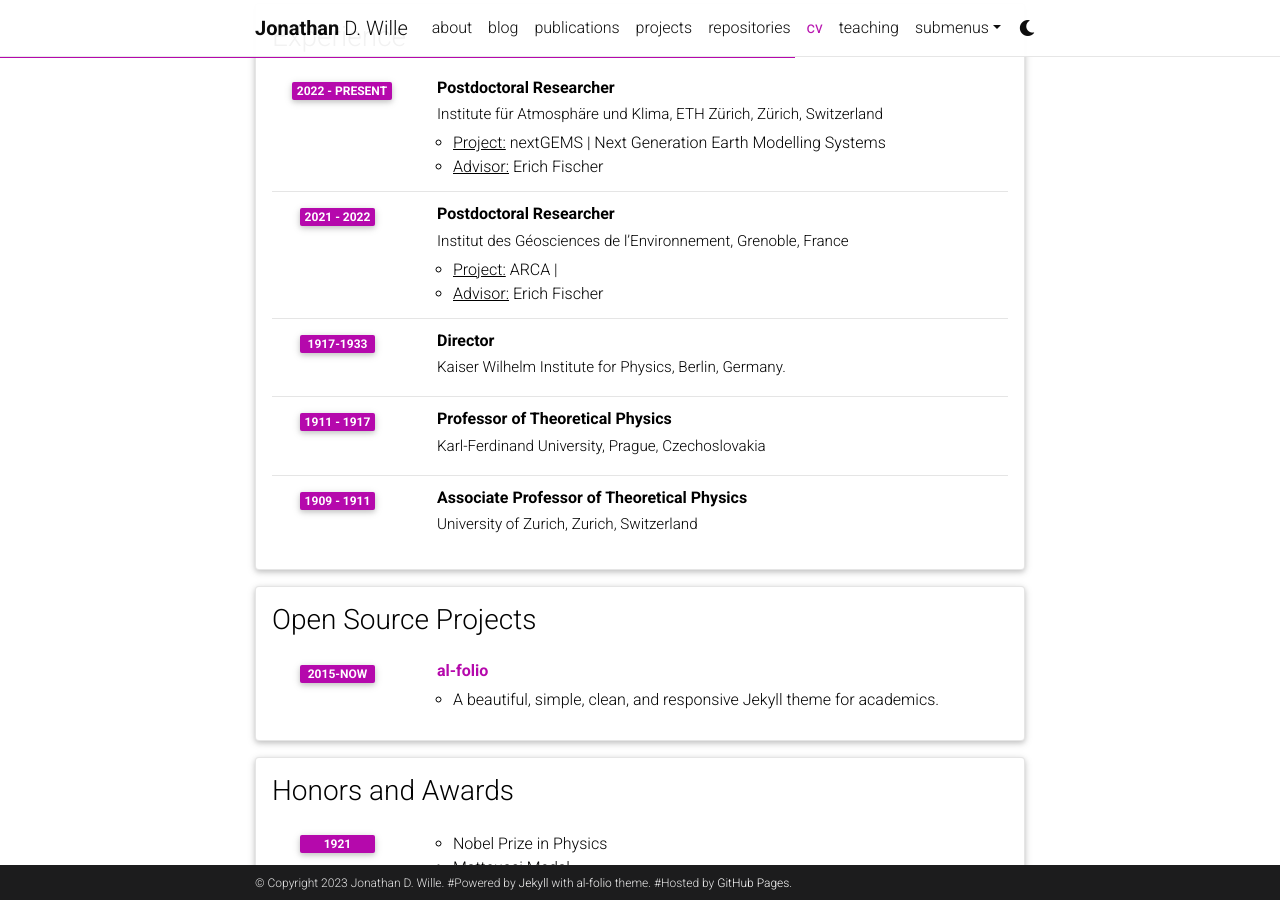
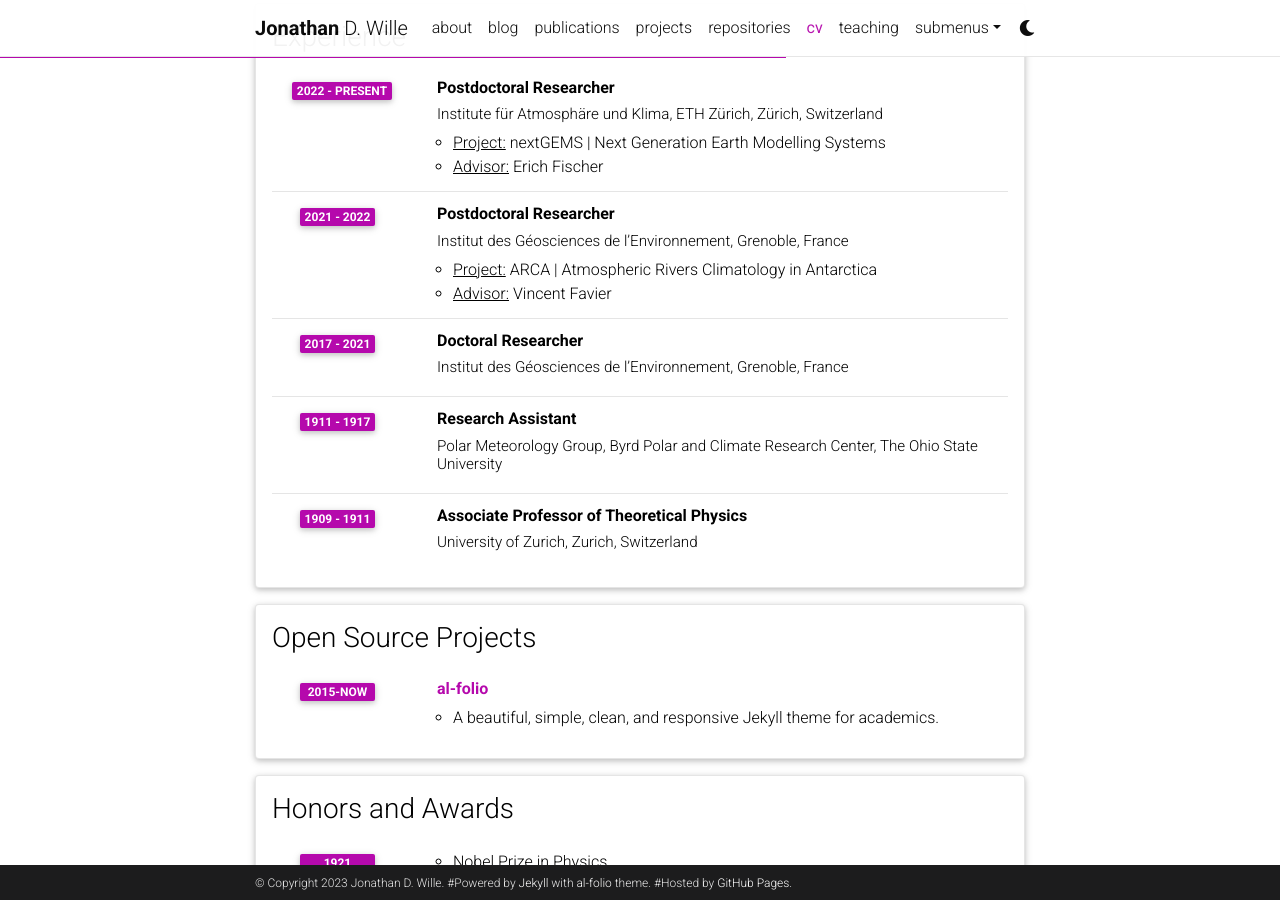
Before and after one commit to jonathanwille/jonathanwille.github.io, a Jekyll site: the page built from _pages/cv.md, in a window 1280 px wide and 900 px high, scrolled down 1007 px. Built offline with Jekyll 4.4.1, drawn with Linux system fonts in a browser that asks for light colours; comment, search, counter and statistics services are not loaded; a style sheet for code colours, icons or effects is not loaded.

Commit message:
Update cv.yml

```diff
--- a/_data/cv.yml
+++ b/_data/cv.yml
@@ -54,18 +54,22 @@
       institution: Institut des Géosciences de l’Environnement, Grenoble, France
       year: 2021 - 2022
       description:
-        - <u>Project:</u> ARCA |
-        - <u>Advisor:</u> Erich Fischer
+        - <u>Project:</u> ARCA | Atmospheric Rivers Climatology in Antarctica
+        - <u>Advisor:</u> Vincent Favier
           #contents:
            # - Sub-description 1.
             #- Sub-description 2.
-
-    - title: Director
-      institution: Kaiser Wilhelm Institute for Physics, Berlin, Germany.
-      year: 1917-1933
-
-    - title: Professor of Theoretical Physics
-      institution: Karl-Ferdinand University, Prague, Czechoslovakia
+    - title: Doctoral Researcher
+      institution: Institut des Géosciences de l’Environnement, Grenoble, France
+      year: 2017 - 2021
+      description:
+       # - <u>Project:</u> ARCA | Atmospheric Rivers Climatology in Antarctica
+       # - <u>Advisor:</u> Vincent Favier
+          #contents:
+           # - Sub-description 1.
+            #- Sub-description 2.    - title: Director
+    - title: Research Assistant
+      institution: Polar Meteorology Group, Byrd Polar and Climate Research Center, The Ohio State University
       year: 1911 - 1917
       description:
 
```
